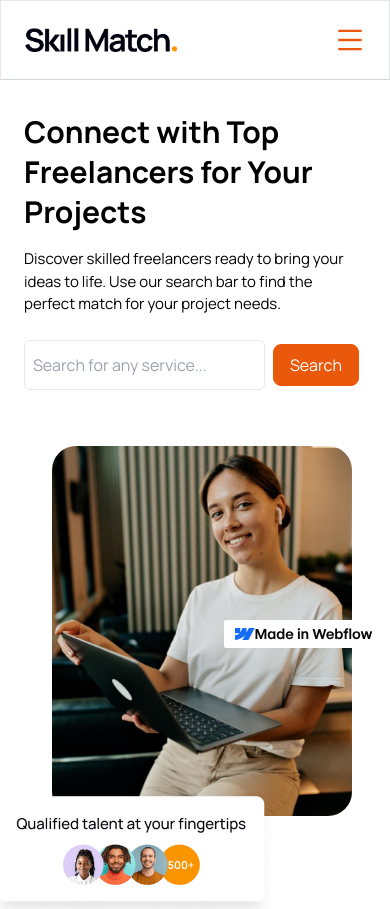
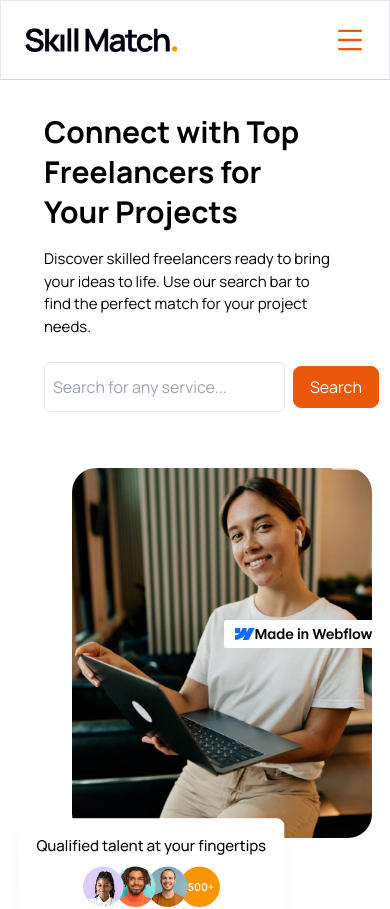
Before and after one commit to Ireski/skillmatch, a React (Vite) app: page / in a window 390 px wide. Shown: the top 909 px of the page. Built offline with nearby package versions, Linux system fonts and the light colour scheme.

Commit message:
Update Hero.jsx

```diff
--- a/src/components/Hero.jsx
+++ b/src/components/Hero.jsx
@@ -5,7 +5,7 @@ const Hero = () => {
 
   //   const back = "url(images/heroimg.jpg)";
   return (
-    <div className="flex flex-col lg:flex-row items-start w-screen justify-start lg:items-center lg:justify-center px-4 lg:px-2 lg:pt-48 py-14 h-auto lg:h-screen">
+    <div className="flex flex-col lg:flex-row items-start w-screen justify-start lg:items-center lg:justify-center px-9 lg:px-2 lg:pt-48 py-14 h-auto lg:h-screen">
       <div className="lg:w-3/6 w-[95%] px-2 pt-14 pb-12 mr-20">
         <div data-aos="fade-right">
           <h2 className="lg:text-5xl text-[30px] font-bold leading-10">
```
